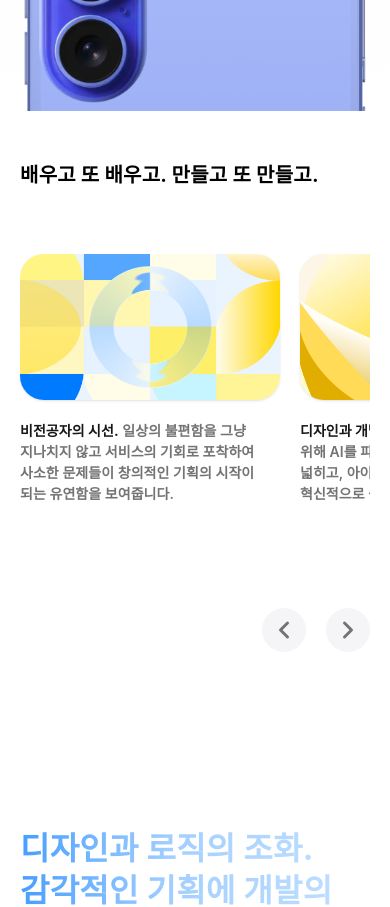
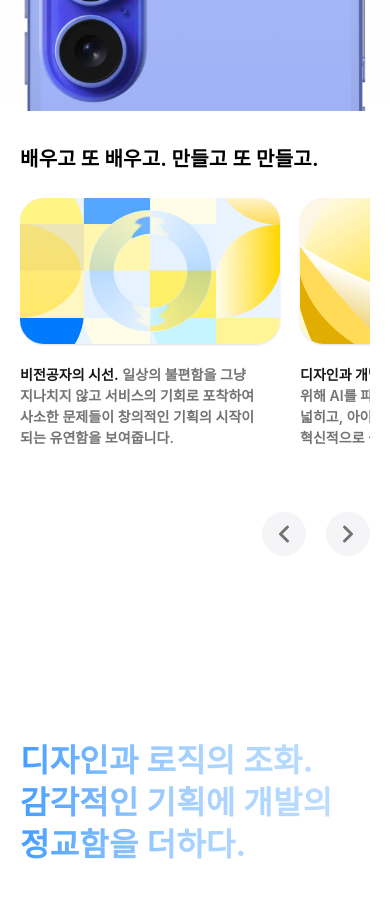
Before and after one commit to BS-Stack-Lab/portfolio-site-2026, a Next.js app: page / in a window 390 px wide. Shown: the part 2080-2987 px from the top of the page. Built offline with nearby package versions, Linux system fonts and the light colour scheme; a web font is replaced by a local one.

Commit message:
adkfjalskdjflkaj

```diff
--- a/components/AboutMe.tsx
+++ b/components/AboutMe.tsx
@@ -28,7 +28,7 @@ export default function AboutMe() {
   ];
 
   return (
-    <section className="relative w-full bg-white flex flex-col items-center xl:h-[782px] xl:py-[80px] md:h-auto h-auto md:py-[60px] py-[40px] overflow-visible">
+    <section className="relative w-full bg-white flex flex-col items-center xl:h-[782px] xl:py-[80px] md:h-auto h-auto md:py-[60px] py-[24px] overflow-visible">
 
       <style jsx global>{`
         .scrollbar-hide::-webkit-scrollbar { display: none; }
@@ -42,7 +42,7 @@ export default function AboutMe() {
       `}</style>
 
       {/* 🛠 1. 상위 컨테이너: 패딩 80px과 1600px 제한을 여기서 한 번에 관리 */}
-      <div className="w-full max-w-[1600px] mx-auto px-[20px] md:px-[40px] xl:px-[80px] flex flex-col gap-[64px] overflow-visible">
+      <div className="w-full max-w-[1600px] mx-auto px-[20px] md:px-[40px] xl:px-[80px] flex flex-col xl:mb-[24px] md:mb-[18px] mb-[24px] xl:gap-[40px] md:gap-[32px] gap-[24px] overflow-visible">
 
         {/* 타이틀 영역: 상위 컨테이너의 패딩을 따라 자동으로 왼쪽 정렬 */}
         <div className="w-full flex justify-start">
```
